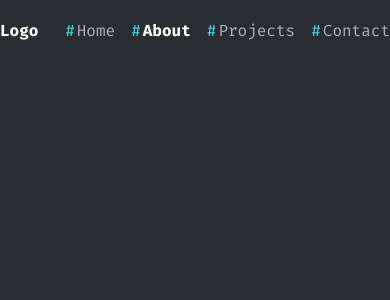
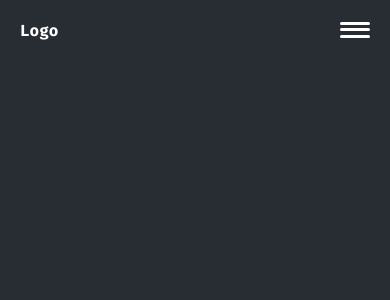
Before and after one commit to rahilevych/my-portfolio, a Next.js app: page /about in a window 390 px wide. Shown: the top 300 px of the page. Built offline with nearby package versions, Linux system fonts and the light colour scheme.

Commit message:
feat: implement hamburger menu

```diff
--- a/src/app/layout.tsx
+++ b/src/app/layout.tsx
@@ -2,6 +2,7 @@ import type { Metadata } from 'next';
 import { Fira_Code } from 'next/font/google';
 import '../styles/variables.css';
 import '../styles/globals.css';
+import React from 'react';
 
 export const metadata: Metadata = {
   title: 'Create Next App',
@@ -10,14 +11,13 @@ export const metadata: Metadata = {
 
 const firaCode = Fira_Code({
   subsets: ['latin'],
-  weight: ['300', '400', '500', '600', '700'],
 });
 
 export default function RootLayout({
   children,
-}: Readonly<{
+}: {
   children: React.ReactNode;
-}>) {
+}) {
   return (
     <html lang='en'>
       <body className={firaCode.className}>{children}</body>
--- /dev/null
+++ b/src/components/hamburger-icon/HamburgerIcon.module.css
@@ -0,0 +1,32 @@
+.icon {
+  display: flex;
+  flex-direction: column;
+  justify-content: space-around;
+  width: 30px;
+  height: 20px;
+  background: none;
+  border: none;
+  cursor: pointer;
+  padding: 0;
+}
+
+.icon span {
+  display: block;
+  height: 3px;
+  width: 100%;
+  background: #fff;
+  border-radius: 2px;
+  transition: all 0.3s ease;
+}
+
+.top {
+  transform: rotate(45deg) translateY(9.5px);
+}
+
+.middle {
+  opacity: 0;
+}
+
+.bottom {
+  transform: rotate(-45deg) translateY(-9.5px);
+}
--- /dev/null
+++ b/src/components/hamburger-icon/HamburgerIcon.tsx
@@ -0,0 +1,17 @@
+'use client';
+
+import styles from './HamburgerIcon.module.css';
+interface HamburgerIconProps {
+  isOpen: boolean;
+  onClick: () => void;
+}
+
+export const HamburgerIcon = ({ isOpen, onClick }: HamburgerIconProps) => {
+  return (
+    <button className={styles.icon} onClick={onClick} aria-label='Menu'>
+      <span className={isOpen ? styles.top : ''}></span>
+      <span className={isOpen ? styles.middle : ''}></span>
+      <span className={isOpen ? styles.bottom : ''}></span>
+    </button>
+  );
+};
--- a/src/components/header/Header.module.css
+++ b/src/components/header/Header.module.css
@@ -4,4 +4,5 @@
   align-items: center;
   justify-content: space-between;
   height: 60px;
+  position: relative;
 }
--- a/src/components/header/Header.tsx
+++ b/src/components/header/Header.tsx
@@ -1,11 +1,15 @@
+'use client';
 import { Logo } from '@/shared/logo/Logo';
 import Nav from '../nav/Nav';
 import styles from './Header.module.css';
+import { MobileMenu } from '../mobile-menu/MobileMenu';
+
 export const Header = () => {
   return (
     <header className={styles.header}>
       <Logo />
       <Nav />
+      <MobileMenu />
     </header>
   );
 };
--- /dev/null
+++ b/src/components/mobile-menu/MobileMenu.module.css
@@ -0,0 +1,64 @@
+.menu {
+  position: relative;
+  display: none;
+  top: 0;
+  right: 0;
+}
+
+.nav {
+  position: fixed;
+  top: 60px;
+  right: 0;
+  min-width: 150px;
+  width: auto;
+  height: 100vh;
+  transform: translateX(100%);
+  transition: transform 0.3s ease;
+  pointer-events: none;
+}
+
+.nav.open {
+  transform: translateX(0);
+  pointer-events: auto;
+}
+
+.list {
+  display: flex;
+  flex-direction: column;
+  align-items: end;
+  justify-content: start;
+  gap: 1rem;
+  width: 100%;
+  margin-right: 20px;
+  margin-top: 20px;
+}
+
+.list > li {
+  display: flex;
+  flex-direction: row-reverse;
+  gap: 2px;
+  cursor: pointer;
+}
+.link {
+  color: var(--color-text);
+  transition: all 0.3s ease;
+}
+.active {
+  color: white;
+  font-weight: 700;
+}
+.link:hover {
+  color: var(--color-text-hover);
+}
+.nav > ul > li > p {
+  color: var(--color-accent);
+}
+
+@media (max-width: 768px) {
+  .menu {
+    display: block;
+  }
+  .nav {
+    display: flex !important;
+  }
+}
--- /dev/null
+++ b/src/components/mobile-menu/MobileMenu.tsx
@@ -0,0 +1,59 @@
+'use client';
+import styles from './MobileMenu.module.css';
+import { HamburgerIcon } from '../hamburger-icon/HamburgerIcon';
+import { useEffect, useRef, useState } from 'react';
+import { usePathname } from 'next/navigation';
+import Link from 'next/link';
+import { NavLink, navLinks } from '@/data/navData';
+
+export const MobileMenu = () => {
+  const [isOpen, setIsOpen] = useState(false);
+  const menuRef = useRef<HTMLDivElement>(null);
+  const lang = 'en';
+  const pathname = usePathname();
+
+  useEffect(() => {
+    const handleClickOutside = (event: MouseEvent) => {
+      if (menuRef.current && !menuRef.current.contains(event.target as Node)) {
+        setIsOpen(false);
+      }
+    };
+    document.addEventListener('mousedown', handleClickOutside);
+    return () => document.removeEventListener('mousedown', handleClickOutside);
+  }, []);
+
+  const handleItemClick = () => {
+    setIsOpen(false);
+  };
+
+  return (
+    <div className={styles.menu} ref={menuRef}>
+      <HamburgerIcon
+        isOpen={isOpen}
+        onClick={() => setIsOpen((prev) => !prev)}
+      />
+
+      <nav className={`${styles.nav} ${isOpen ? styles.open : ''}`}>
+        <ul className={styles.list}>
+          {navLinks
+            .filter((link) => link.lang === lang)
+            .map((link: NavLink) => {
+              const isActive = pathname === link.href;
+              return (
+                <li key={`${link.lang}-${link.href}`}>
+                  <p>#</p>
+                  <Link
+                    href={link.href}
+                    className={isActive ? styles.active : styles.link}
+                    onClick={handleItemClick}
+                  >
+                    {link.label}
+                  </Link>
+                </li>
+              );
+            })}
+        </ul>
+      </nav>
+    </div>
+  );
+};
--- a/src/components/nav/Nav.module.css
+++ b/src/components/nav/Nav.module.css
@@ -27,3 +27,8 @@
 .nav > ul > li > p {
   color: var(--color-accent);
 }
+@media (max-width: 768px) {
+  .nav {
+    display: none;
+  }
+}
--- a/src/components/nav/Nav.tsx
+++ b/src/components/nav/Nav.tsx
@@ -3,6 +3,7 @@ import { NavLink, navLinks } from '@/data/navData';
 import Link from 'next/link';
 import { usePathname } from 'next/navigation';
 import styles from './Nav.module.css';
+
 export default function Nav() {
   const lang = 'en';
   const pathname = usePathname();
--- a/src/styles/globals.css
+++ b/src/styles/globals.css
@@ -27,3 +27,14 @@ a {
 ul {
   list-style: none;
 }
+@media (max-width: 1200px) {
+  .container {
+    width: 1024px;
+    padding: 0 20px;
+  }
+}
+@media (max-width: 1024px) {
+  .container {
+    width: 100%;
+  }
+}
```
